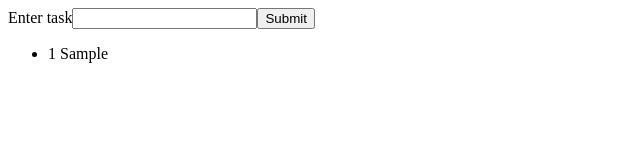
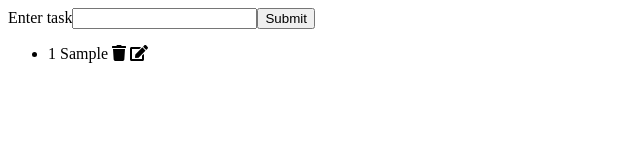
Before and after one commit to TechnicolorPanda/tasks-list, a React (Create React App) app in the folder task-app/: page / in a window 1280 px wide. Both pictures are taken after typing "Sample" into the empty fields and a click on the button "Submit". Shown: the top 160 px of the page, without its empty margins (0-640 px from the left). Built offline with nearby package versions, Linux system fonts and the light colour scheme.

Commit message:
add icons to list items

```diff
--- a/task-app/package.json
+++ b/task-app/package.json
@@ -3,6 +3,10 @@
   "version": "0.1.0",
   "private": true,
   "dependencies": {
+    "@fortawesome/fontawesome-svg-core": "^1.2.34",
+    "@fortawesome/free-regular-svg-icons": "^5.15.2",
+    "@fortawesome/free-solid-svg-icons": "^5.15.2",
+    "@fortawesome/react-fontawesome": "^0.1.14",
     "@testing-library/jest-dom": "^5.11.9",
     "@testing-library/react": "^11.2.3",
     "@testing-library/user-event": "^12.6.0",
--- a/task-app/src/components/Overview.js
+++ b/task-app/src/components/Overview.js
@@ -1,16 +1,18 @@
 import React from 'react';
-// import uniqid from 'uniqid';
+import uniqid from 'uniqid';
+import { FontAwesomeIcon } from '@fortawesome/react-fontawesome';
+import { faTrash, faEdit } from '@fortawesome/free-solid-svg-icons';
 
 const Overview = (props) => {
   const { taskArray } = props;
+  const trashIcon = <FontAwesomeIcon icon = {faTrash} />
+  const editIcon = <FontAwesomeIcon icon = {faEdit} />
 
   return (
     <ul>
         {taskArray.map((task, i) => {
-            let keyValue = i + 1;
-            console.log(i);
-            return <li key = {keyValue}> {keyValue } {task}</li>
-            // return <li key={uniqid()}>{task}</li>;
+            let listNumber = i + 1;
+            return <li key={uniqid()}>{listNumber}  {task}  {trashIcon}  {editIcon}</li>;
         })}
     </ul>
   );
```
Also changed, not shown: 2 other files (tests, documents, lock files or other folders).
